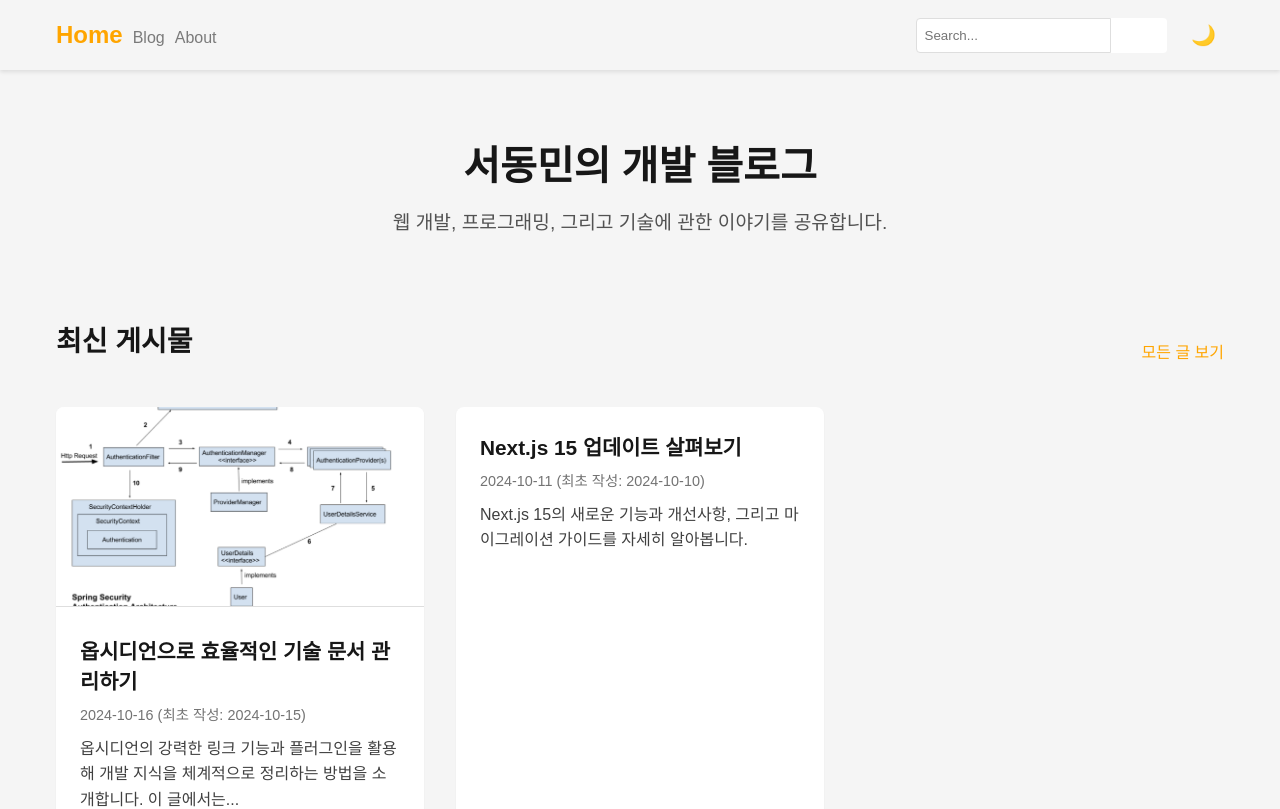
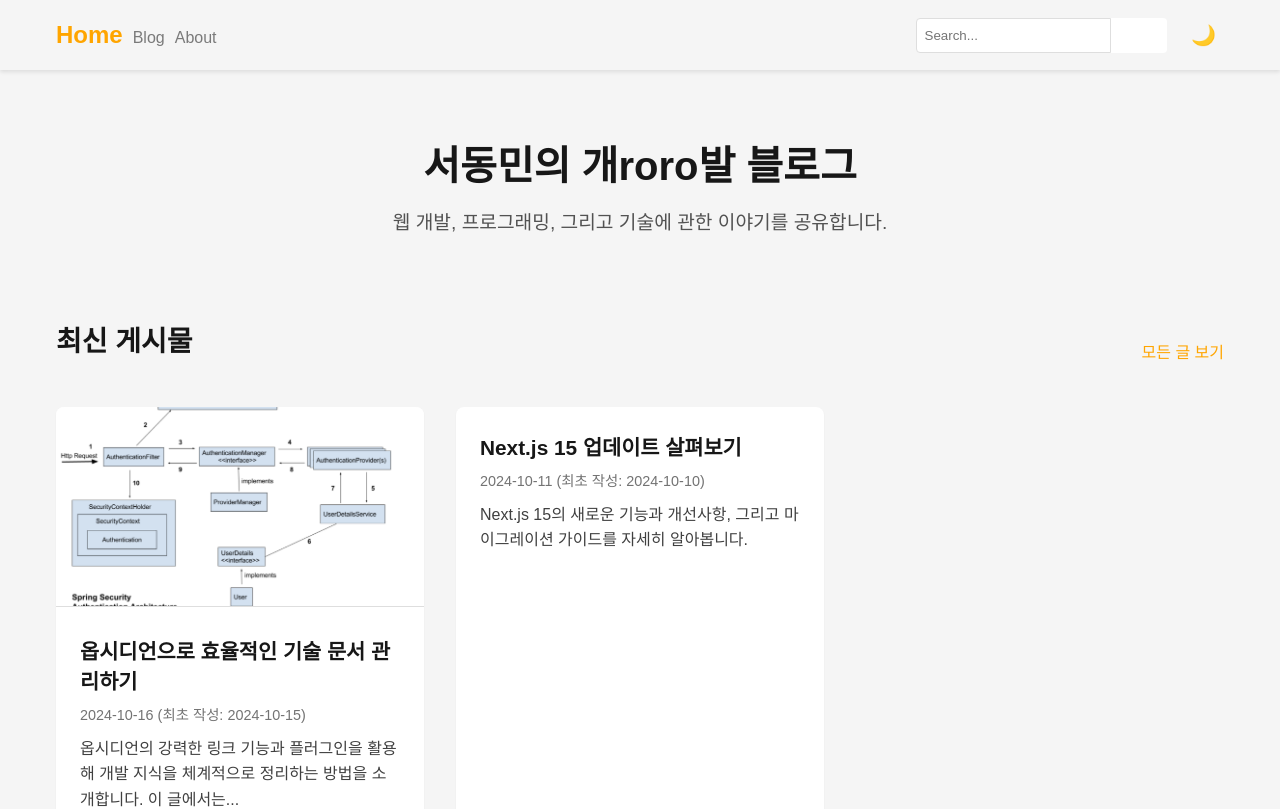
Before and after one commit to de0811/github-blog, a Next.js app: page / in a window 1280 px wide. Shown: the top 809 px of the page. Built offline with nearby package versions, Linux system fonts and the light colour scheme.

Commit message:
대략적인 구조 작업 next.config.ts : 정적 페이지기 때문에 이미지 최적화하지 않도록 수정

```diff
--- a/src/app/page.tsx
+++ b/src/app/page.tsx
@@ -54,7 +54,7 @@ export default function Home() {
   return (
     <div className={styles.container}>
       <section className={styles.hero}>
-        <h1>서동민의 개발 블로그</h1>
+        <h1>서동민의 개roro발 블로그</h1>
         <p className={styles.subtitle}>
           웹 개발, 프로그래밍, 그리고 기술에 관한 이야기를 공유합니다.
         </p>
```
